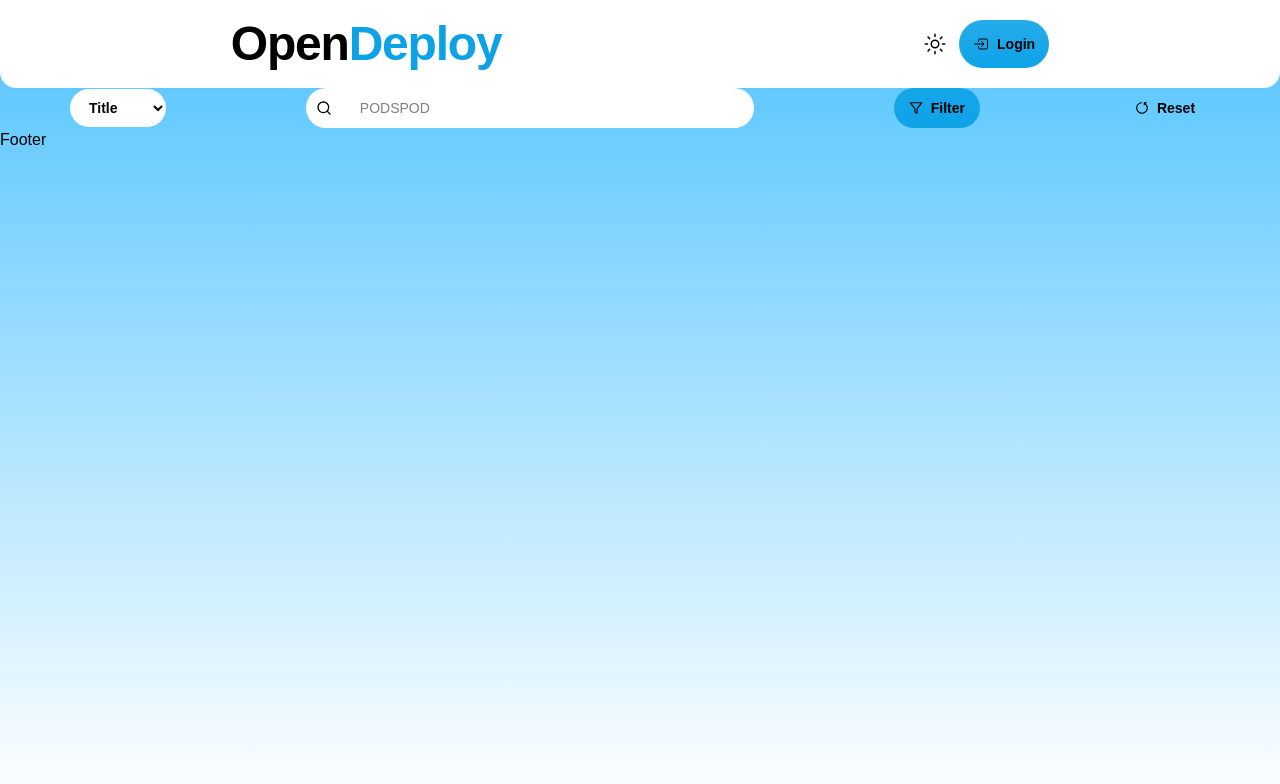
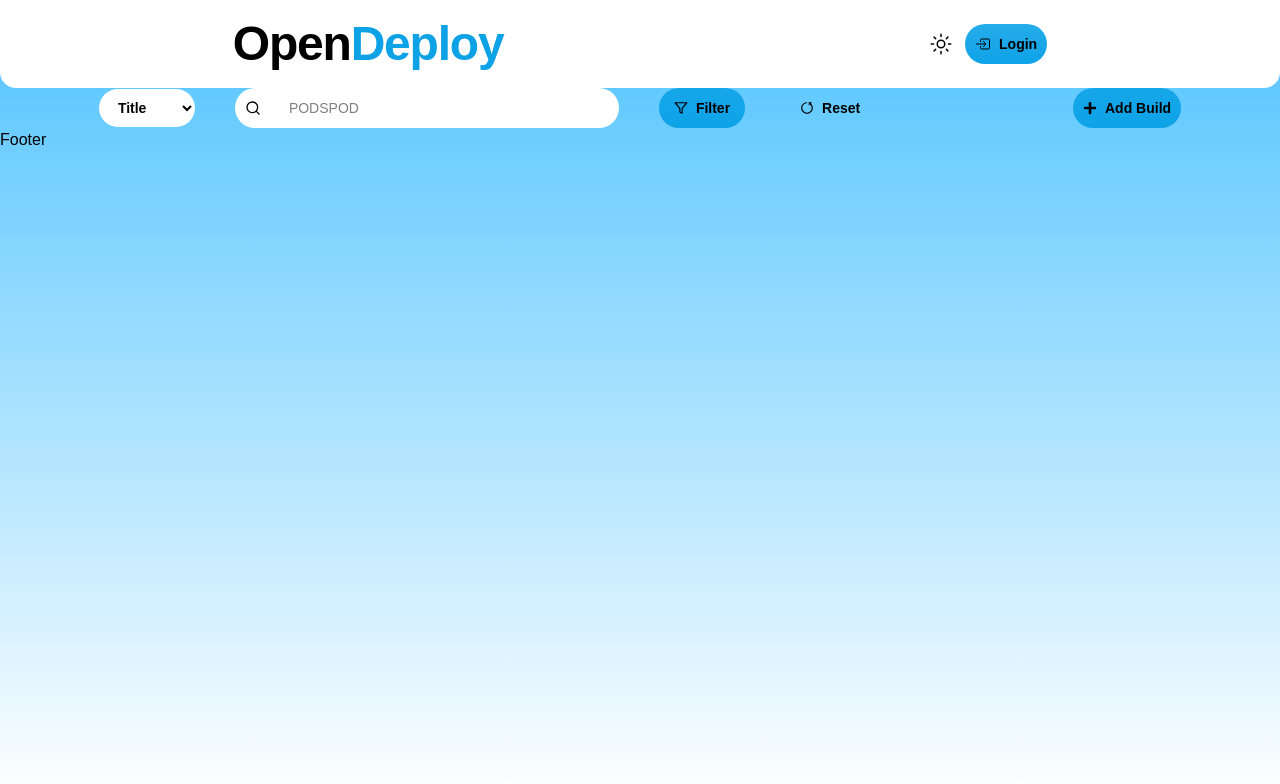
Before and after one commit to Raturchik/OpenDeploy, a React (Vite) app: page / in a window 1280 px wide. Shown: the top 784 px of the page. Built offline with nearby package versions, Linux system fonts and the light colour scheme.

Commit message:
feat: create add build button

```diff
--- a/src/components/Header.tsx
+++ b/src/components/Header.tsx
@@ -59,9 +59,9 @@ export const Header = () => {
                         {/* width < 1024px <GiHamburgerMenu className="h-8 w-8" /> */}
                         <button
                             style={{
-                                padding: "1em",
+                                padding: "10px",
                             }}
-                            className="bg-[linear-gradient(180deg,hsl(199,89%,48%,0.9),hsl(199,89%,48%))] flex items-center gap-2 rounded-4xl px-5 py-2.5 text-sm font-bold text-primary-foreground"
+                            className="bg-[linear-gradient(180deg,hsl(199,89%,48%,0.9),hsl(199,89%,48%))] flex items-center gap-2 rounded-3xl px-5 py-2.5 text-sm font-bold text-primary-foreground"
                         >
                             <p>
                                 <IoEnterOutline className="h-4 w-4" />{" "}
--- a/src/pages/HomePage.tsx
+++ b/src/pages/HomePage.tsx
@@ -1,11 +1,12 @@
+import { FaPlus } from "react-icons/fa";
 import { LuFilter, LuSearch } from "react-icons/lu";
 import { RiResetLeftFill } from "react-icons/ri";
 
 export const HomePage = () => {
     return (
         <main>
-            <div className="Filter/ADD">
-                <div className="flex">
+            <div className="flex ">
+                <div className="flex gap-10">
                     <div className="bg-[200, 60%, 98%] flex items-center gap-2 rounded-xl px-4 py-2.5">
                         <select
                             style={{ padding: "10px 15px" }}
@@ -16,7 +17,7 @@ export const HomePage = () => {
                             <option value="">Tag</option>
                         </select>
                     </div>
-                    <div className="bg-white flex flex-1 items-center gap-2 rounded-3xl px-4 py-2.5 min-w-200px max-w-md ">
+                    <div className="bg-white flex flex-1 items-center gap-2 rounded-3xl px-4 py-2.5 min-w-96 max-w-md ">
                         <LuSearch style={{ margin: "0 10px" }} />
                         <input
                             style={{ padding: "8px 10px" }}
@@ -44,7 +45,14 @@ export const HomePage = () => {
                         Reset
                     </button>
                 </div>
-                <div className="ADD"></div>
+                <div className="ADD">
+                    <button
+                        style={{ padding: "10px" }}
+                        className="bg-[linear-gradient(180deg,hsl(199,89%,48%,0.9),hsl(199,89%,48%))] flex items-center gap-2 rounded-3xl px-5 py-2.5 text-sm font-bold text-primary-foreground"
+                    >
+                        <FaPlus /> Add Build
+                    </button>
+                </div>
             </div>
         </main>
     );
```
